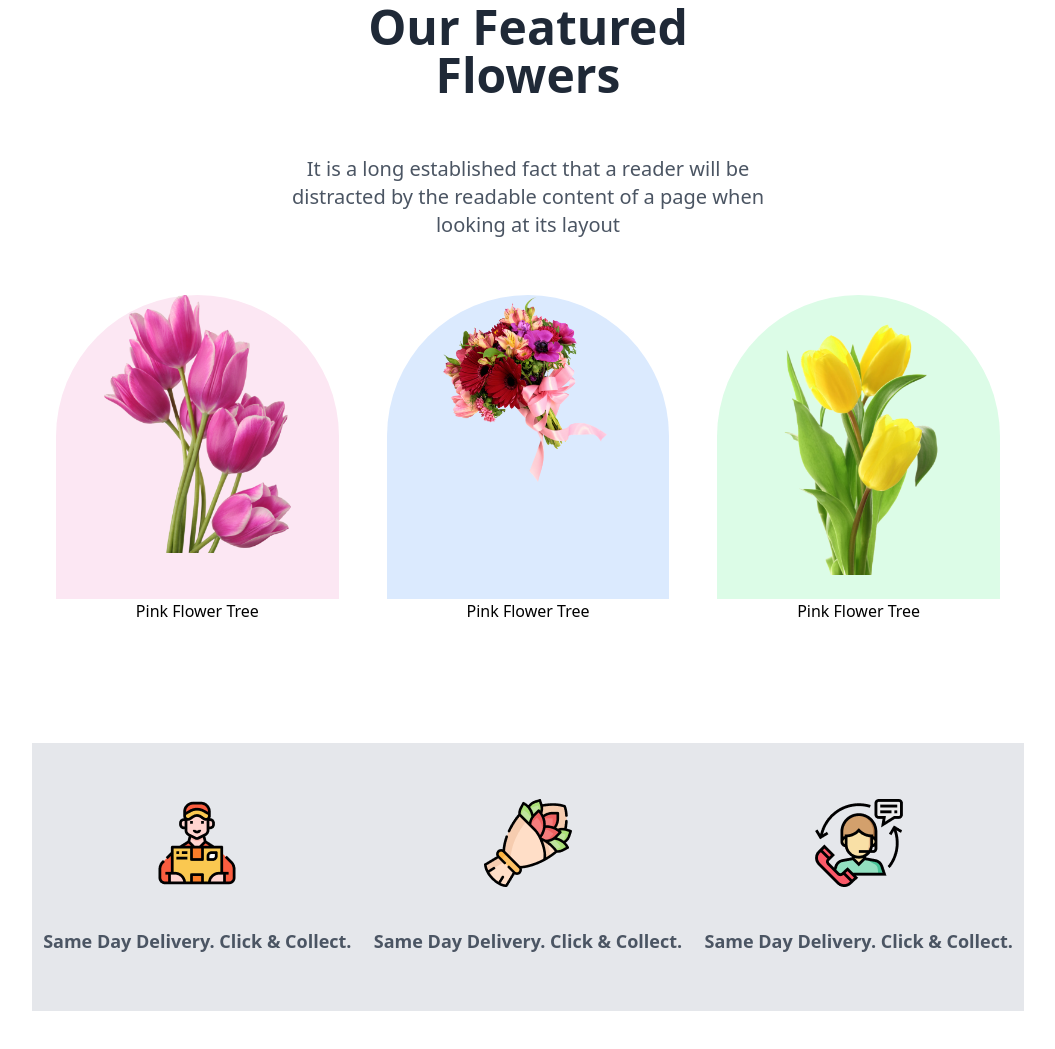
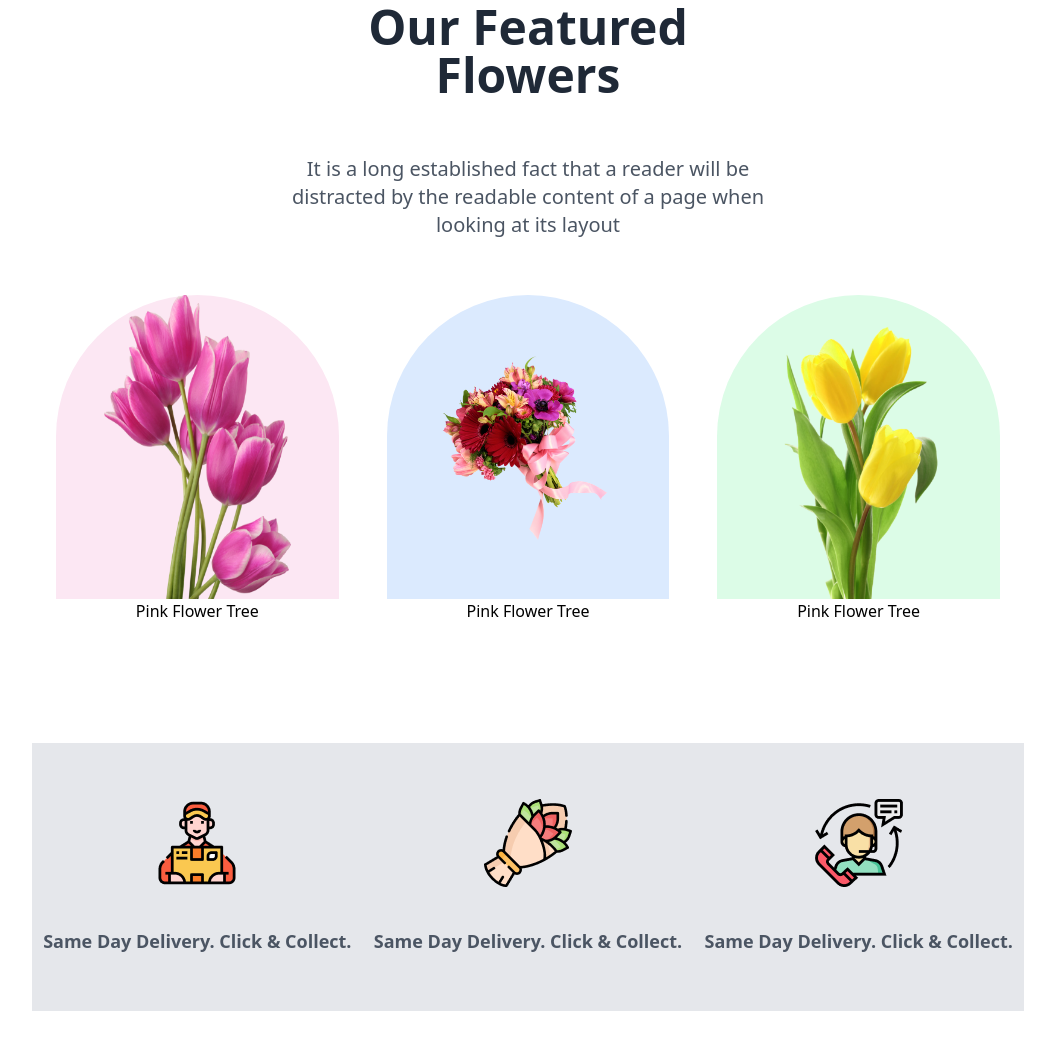
Before and after one commit to Tanjim605/flower-shop, a website: page dist/index.html in a window 1280 px wide. Shown: the part 1085-2134 px from the top of the page, without its empty margins (112-1167 px from the left). Drawn offline with Linux system fonts and the light colour scheme.

Commit message:
flowers set to bottom using align end

```diff
--- a/dist/index.html
+++ b/dist/index.html
@@ -42,7 +42,7 @@
     <div class="flex mx-auto">
 
       <div class="w-1/3">
-        <div class="ml-6 mr-6 bg-pink-100  pl-12 pr-12 h-full rounded-t-full ">
+        <div class="ml-6 mr-6 bg-pink-100  pl-12 pr-12 h-full rounded-t-full flex items-end">
           <img src="../Flower Asset/pngwing 6.png" alt="">
         </div>
         <div class="text-center ">
@@ -53,7 +53,7 @@
 
       </div>
       <div class="w-1/3">
-        <div class="ml-6 mr-6 bg-blue-100  pl-12 pr-12 h-full rounded-t-full ">
+        <div class="ml-6 mr-6 bg-blue-100  pl-12 pr-12 h-full rounded-t-full flex items-center">
           <img src="../Flower Asset/pngwing 5.png" alt="">
         </div>
         <div class="text-center ">
@@ -64,7 +64,7 @@
 
       </div>
       <div class="w-1/3">
-        <div class="ml-6 mr-6 bg-green-100 pl-12 pr-12 h-full rounded-t-full ">
+        <div class="ml-6 mr-6 bg-green-100 pl-12 pr-12 h-full rounded-t-full flex items-end">
           <img src="../Flower Asset/pngwing 7.png" alt="">
         </div>
         <div class="text-center ">
```
